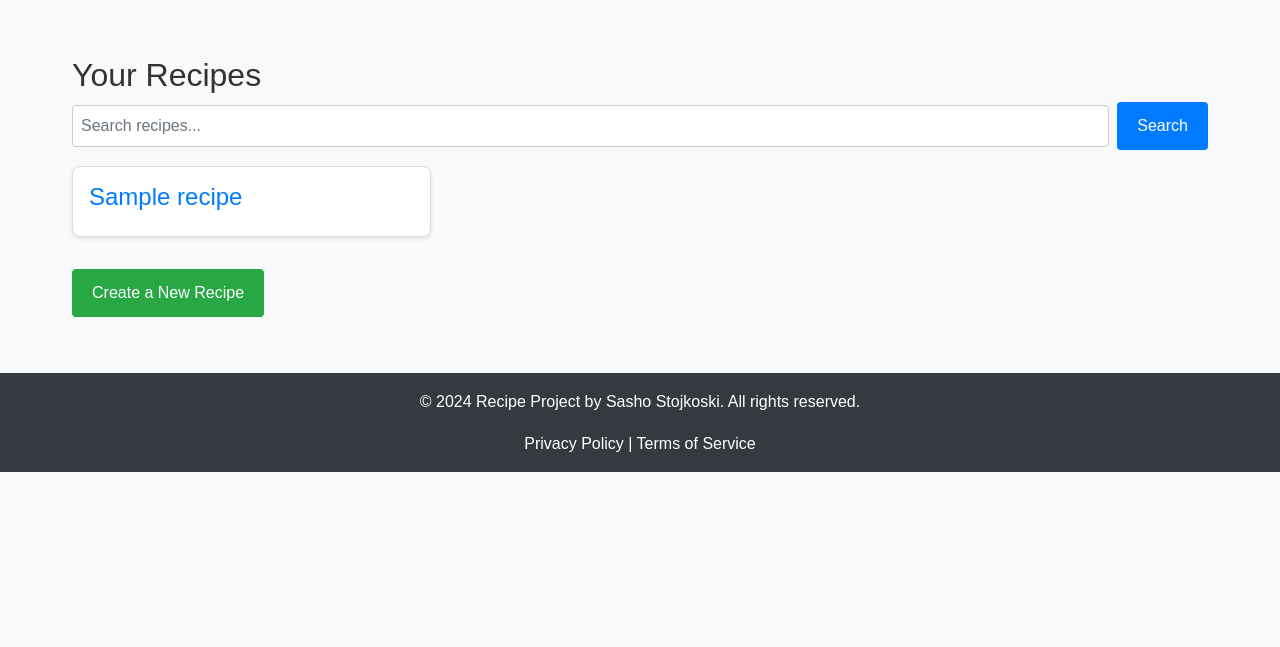
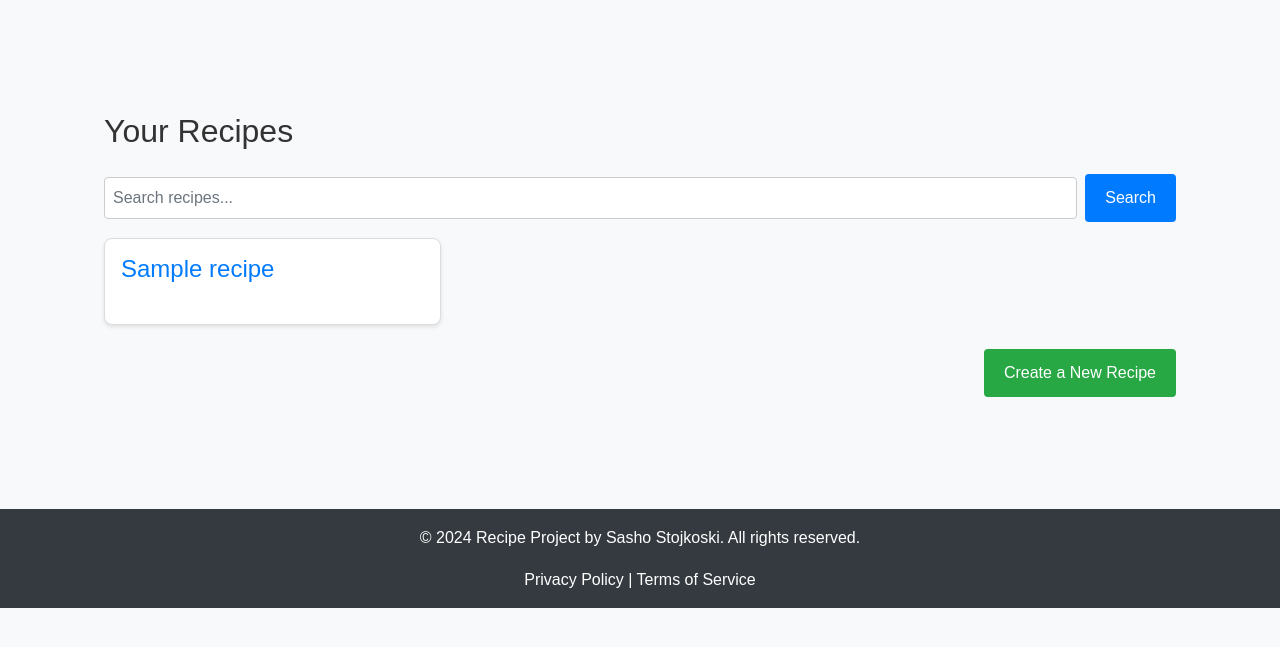
Before and after one commit to Salewitcher/recipe_blog_django, a Django app: page /recipes/ in a window 1280 px wide. Shown: the part 87-734 px from the top of the page. Run offline with Django 5.2, Linux system fonts and the light colour scheme; a user stored in the database is signed in; tables that the repository leaves empty hold one stand-in row (values such as "Sample post"); some libraries are stand-ins or nearby versions; some web fonts are replaced.

Commit message:
Update recipe_list.html

```diff
--- a/recipes/templates/recipes/recipe_list.html
+++ b/recipes/templates/recipes/recipe_list.html
@@ -1,24 +1,41 @@
 {% extends "base.html" %}
 
 {% block content %}
-<h2>Your Recipes</h2>
+<div class="container my-4">
+    <h2 class="mb-4">Your Recipes</h2>
+
+    <!-- Search Form -->
     <form method="GET" action="{% url 'recipe_list' %}" class="form-inline mb-3">
         <input type="text" name="q" placeholder="Search recipes..." class="form-control mr-2" value="{{ request.GET.q }}">
         <button type="submit" class="btn btn-primary">Search</button>
     </form>
+
+    <!-- Recipes Grid -->
     <div class="row">
         {% for recipe in recipes %}
-        <div class="col-md-4 mb-3">
-            <div class="card">
+            <div class="col-md-4 mb-4">
+                <div class="card h-100">
+                    {% if recipe.image %}
+                        <img class="card-img-top" src="{{ recipe.image.url }}" alt="{{ recipe.title }}">
+                    {% endif %}
                     <div class="card-body">
-                    <h5 class="card-title"><a href="{% url 'recipe_detail' recipe.id %}">{{ recipe.title }}</a></h5>
+                        <h5 class="card-title">
+                            <a href="{% url 'recipe_detail' recipe.id %}">{{ recipe.title }}</a>
+                        </h5>
                         <p class="card-text">{{ recipe.description|truncatewords:20 }}</p>
                     </div>
                 </div>
             </div>
         {% empty %}
-        <p>No recipes found.</p>
+            <div class="col-12">
+                <p class="text-center">No recipes found.</p>
+            </div>
         {% endfor %}
     </div>
+
+    <!-- Create Recipe Button -->
+    <div class="text-right">
         <a href="{% url 'create_recipe' %}" class="btn btn-success">Create a New Recipe</a>
+    </div>
+</div>
 {% endblock %}
```
Lines whose indentation alone changed are shown as unchanged.
